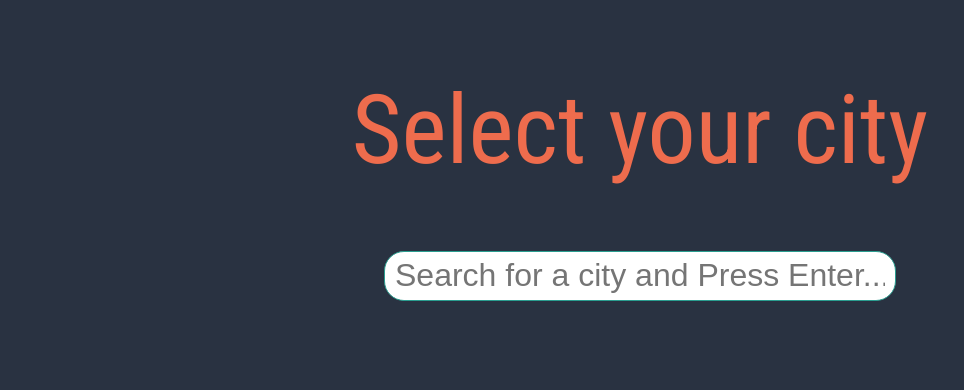
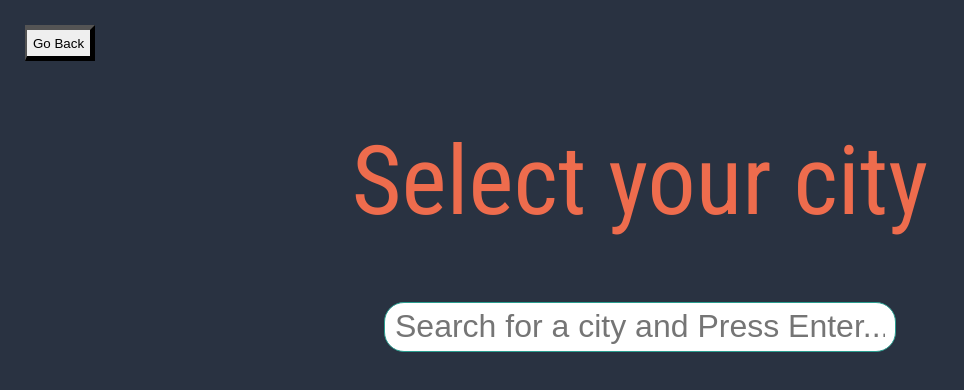
Before and after one commit to ccsCoder/ng-weather, an Angular app: page / in a window 1280 px wide. Shown: the top 390 px of the page, without its empty margins (0-964 px from the left). Built offline with nearby package versions, Linux system fonts and the light colour scheme.

Commit message:
Button added in index.html and overflow enabled in styles.sass

```diff
--- a/src/index.html
+++ b/src/index.html
@@ -1,5 +1,16 @@
 <!doctype html>
+<div
 <html lang="en">
+<button onclick="location.reload()" class="btn btn-primary btn-lg" style="
+    margin-top: 25px;
+    margin-left: 25px;
+    height: 36px;
+    border-top-width: 5px;
+    border-right-width: 5px;
+    border-bottom-width: 5px;
+    padding-top: 6px;
+    padding-bottom: 6px;
+">Go Back</button>
 <head>
   <meta charset="utf-8">
   <title>WeatherApp</title>
@@ -7,7 +18,7 @@
   <meta name="viewport" content="width=device-width, initial-scale=1">
   <link rel="icon" type="image/x-icon" href="favicon.ico">
   <link
-    href="https://fonts.googleapis.com/css2?family=Roboto+Condensed:wght@300;400;700&display=swap"
+    href="https://fonts.googleapis.com/css2?family=Roboto+Condensed:wght@300;400;500&display=swap"
     rel="stylesheet"
   >
   <style>
--- a/src/styles.sass
+++ b/src/styles.sass
@@ -12,13 +12,13 @@ html,body
   width: 100%
   margin: 0
   padding: 0
-  overflow: hidden
+  overflow: visible
   color: $accent
   background-color: $primary-dark
   font-family: 'Roboto Condensed', sans-serif
 
 body
-  padding: 10px
+  padding: 0px
 
 /* Font Icons */
 @font-face
```
